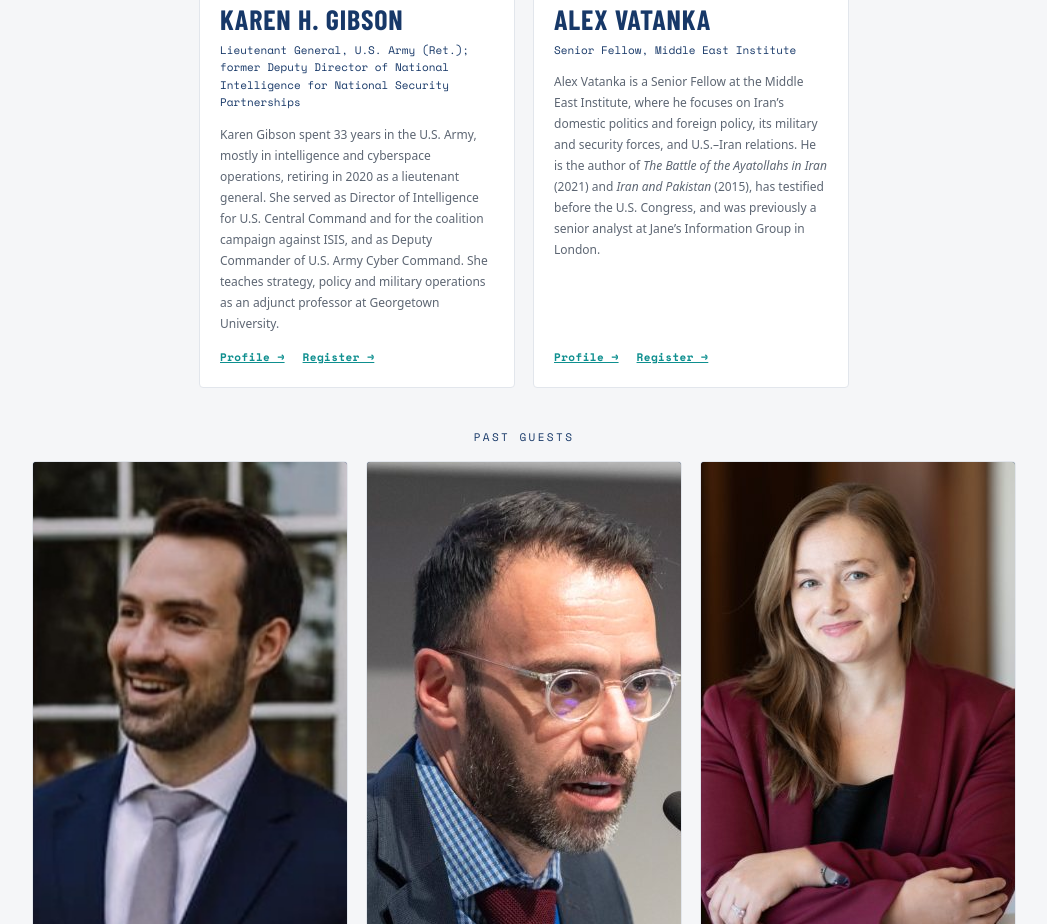
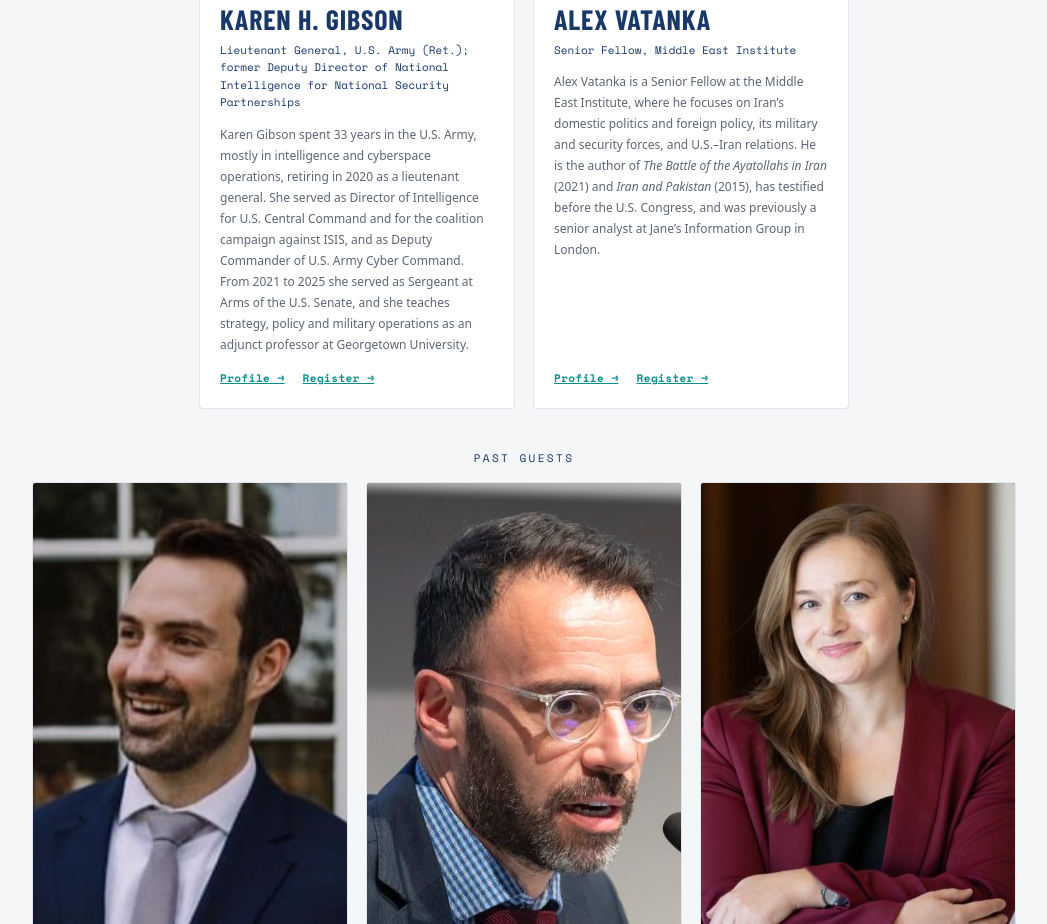
Before and after one commit to RudolphVentures/memo-random-site, a plain HTML site: page index.html in a window 1280 px wide. Shown: the part 3340-4264 px from the top of the page, without its empty margins (116-1163 px from the left). Drawn offline with nearby package versions, Linux system fonts and the light colour scheme; a web font is replaced by a local one.

Commit message:
Add Senate Sergeant at Arms role to Karen Gibson bio
Co-Authored-By: Claude Sonnet 5.5 <noreply@anthropic.com>
Claude-Session: https://claude.ai/code/session_019fdy5q9RdEncg5xiwM4xb2

```diff
--- a/index.html
+++ b/index.html
@@ -386,7 +386,7 @@
           <div class="guest-ep">Episode 3 · December 16</div>
           <h3>Karen H. Gibson</h3>
           <div class="guest-role">Lieutenant General, U.S. Army (Ret.); former Deputy Director of National Intelligence for National Security Partnerships</div>
-          <p class="guest-bio">Karen Gibson spent 33 years in the U.S. Army, mostly in intelligence and cyberspace operations, retiring in 2020 as a lieutenant general. She served as Director of Intelligence for U.S. Central Command and for the coalition campaign against ISIS, and as Deputy Commander of U.S. Army Cyber Command. She teaches strategy, policy and military operations as an adjunct professor at Georgetown University.</p>
+          <p class="guest-bio">Karen Gibson spent 33 years in the U.S. Army, mostly in intelligence and cyberspace operations, retiring in 2020 as a lieutenant general. She served as Director of Intelligence for U.S. Central Command and for the coalition campaign against ISIS, and as Deputy Commander of U.S. Army Cyber Command. From 2021 to 2025 she served as Sergeant at Arms of the U.S. Senate, and she teaches strategy, policy and military operations as an adjunct professor at Georgetown University.</p>
           <div class="guest-links"><a href="https://mei.edu/person/karen-h-gibson/" target="_blank" rel="noopener">Profile →</a><a href="https://riverside.com/w/trevors-studio-wfkvy/memo-random-episode-3-whos-winning-the-iran-war-esi03y" target="_blank" rel="noopener">Register →</a></div>
         </div>
       </article>
```
